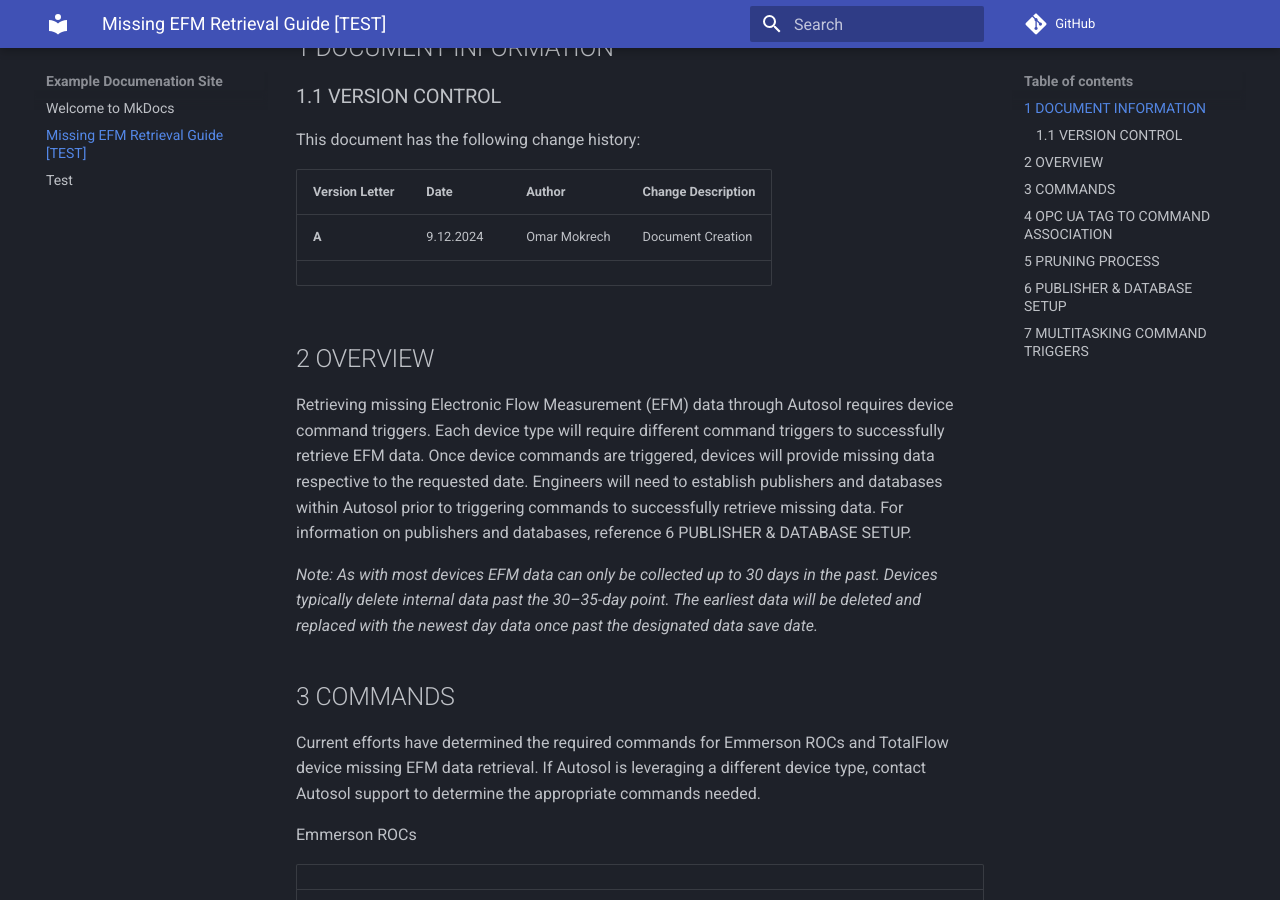
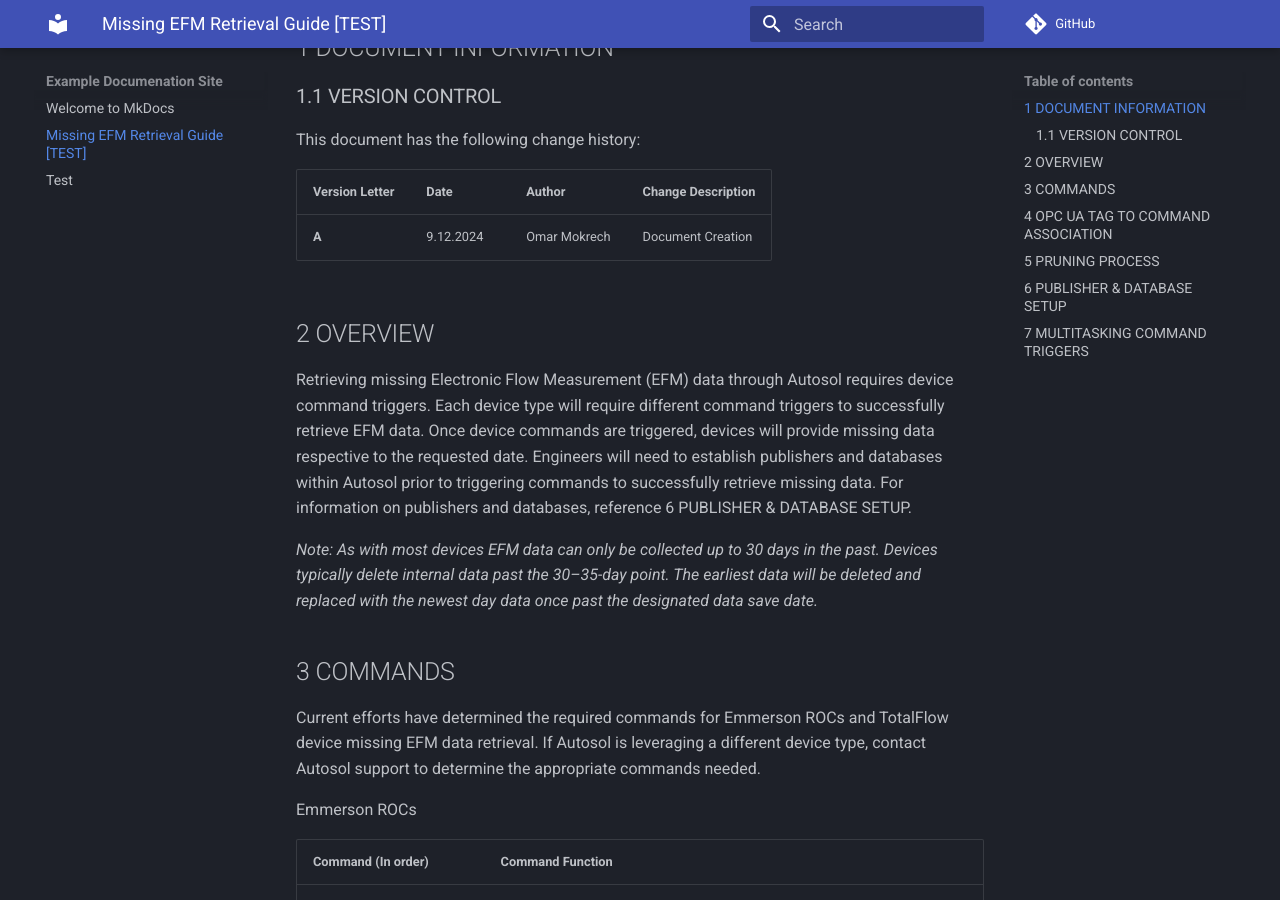
Before and after one commit to Mokrecho1/MkDocs_Test, an MkDocs documentation site: the page built from docs/112, TIGA, Missing EFM Retrieval Guide.md, in a window 1280 px wide and 900 px high, scrolled down 400 px. Built offline with MkDocs 1.6.1 and Material for MkDocs 9.7.7, drawn with Linux system fonts in a browser that asks for light colours; comment, search, counter and statistics services are not loaded.

```diff
--- a/docs/112, TIGA, Missing EFM Retrieval Guide.md
+++ b/docs/112, TIGA, Missing EFM Retrieval Guide.md
@@ -16,7 +16,6 @@ This document has the following change history:
 | **Version Letter** | **Date**  |  **Author**  | **Change Description** |
 | ------------------ | --------- | ------------ | ---------------------- |
 | **A**              | 9.12.2024 | Omar Mokrech | Document Creation      |
-|                    |           |              |                        |
 
 ## 2 OVERVIEW
 
@@ -30,9 +29,8 @@ Current efforts have determined the required commands for Emmerson ROCs and Tota
 
 Emmerson ROCs
 
-|   |   |
+|**Command (In order)**|**Command Function**|
 |---|---|
-|**Command (In order)**|**Command Function**|
 |Get Last Hourly Record|Checks the last missing record and calculates how many hourly rows to go back.|
 |Move the Hourly Record Pointer|Takes the hourly rows from the previous (above) command and moves the pointer back in the system.|
 |Retrieve History|Grabs all historical data from the point to the current time and publishes it to SQL.|
@@ -41,9 +39,8 @@ Figure 1 ROCs Flow
 
 Totalflow
 
-|   |   |
+|**Command (In order)**|**Command Function**|
 |---|---|
-|**Command (In order)**|**Command Function**|
 |Set Daily Pointer|Sets the daily pointer to the most recent successful data pull prior to missing data.|
 |Set Log Pointer|Sets the log pointer to the most recent successfully data pull prior to missing data.|
 |Retrieve History|Grabs all historical data from the pointers to the current time and publishes it to SQL.|
@@ -51,13 +48,12 @@ Totalflow
 _Note: A custom logic is required to identify the log pointer/daily pointer start time. Totalflow devices require a timestamp value to be entered rather than hourly rows for retrieval._
 
 
-## 4      OPC UA TAG TO COMMAND ASSOCIATION
+## 4 OPC UA TAG TO COMMAND ASSOCIATION
 
 The above commands exist within the Autosol environment. To trigger commands via Ignition, engineers will need the appropriate OPC UA tag associations to each command. If the commands below do not support current EFM command structures (above), contact Autosol support.
 
-|   |   |   |   |
+|**Proposed Tag Name**|**UDT**|**OPCitemPath**|**Data**<br><br>**Type**|
 |---|---|---|---|
-|**Proposed Tag Name**|**UDT**|**OPCitemPath**|**Data**<br><br>**Type**|
 |LAST_HOURLY_RECORD|_types_/EMERSONROCL/DEVICE|.LastPollAttemptTimeUTC|DateTime|
 |MOVE_HOURLY|_types_/EMERSONROCL/DEVICE|.MoveHourly|Short|
 |RETRIEVE_HISTORY|_types_/EMERSONROCL/DEVICE|.RetrieveHistory|Boolean|
```
